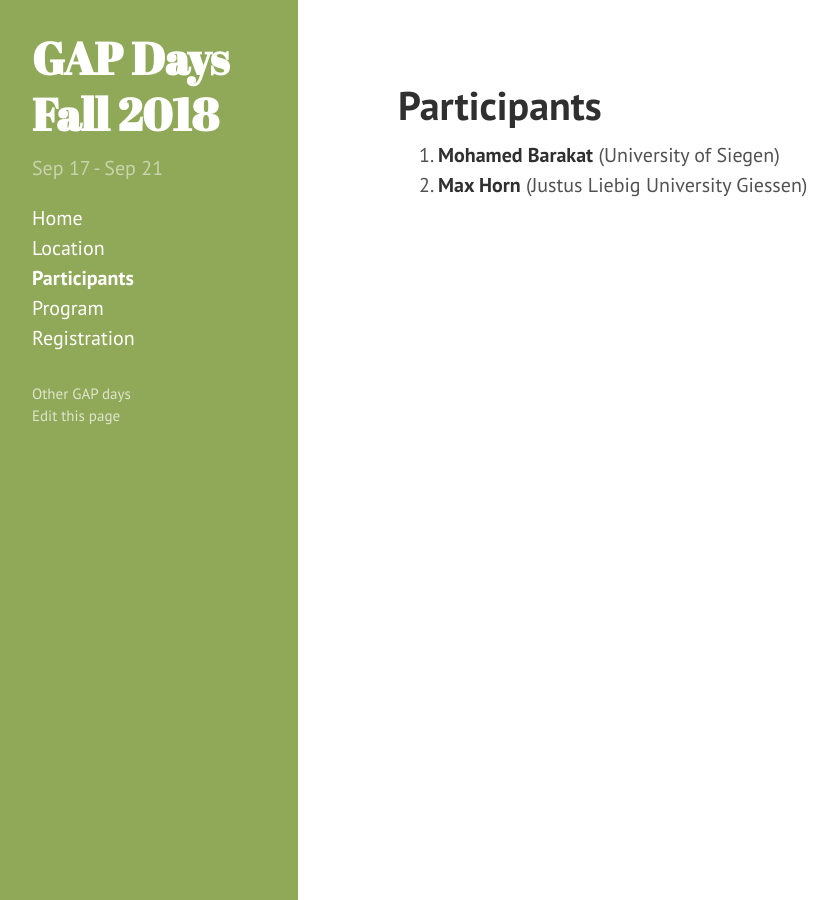
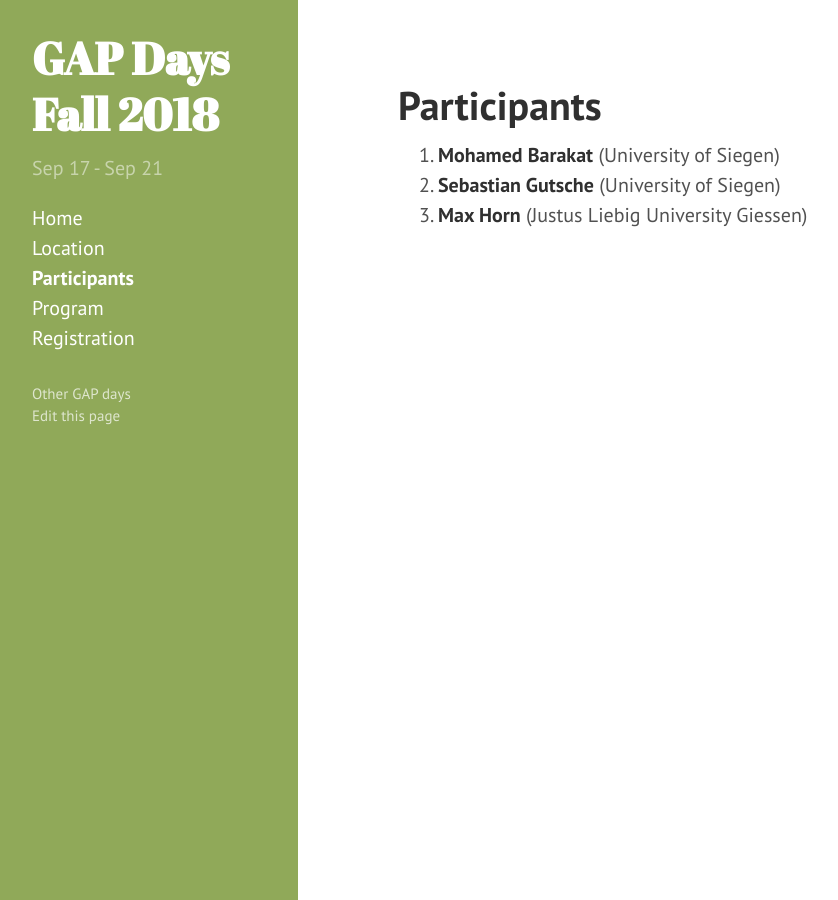
Before and after one commit to sebasguts/gapdays2018-fall, a Jekyll site: the page built from participants.md, in a window 1280 px wide. Shown: the whole page, without its empty margins (2-840 px from the left). Built offline with Jekyll 4.4.1, drawn with Linux system fonts in a browser that asks for light colours.

Commit message:
Update participants

```diff
--- a/_data/participants.yml
+++ b/_data/participants.yml
@@ -1,4 +1,7 @@
 - name: Mohamed Barakat
+  affiliation: University of Siegen
+
+- name: Sebastian Gutsche
   affiliation: University of Siegen
 
 - name: Max Horn
```
